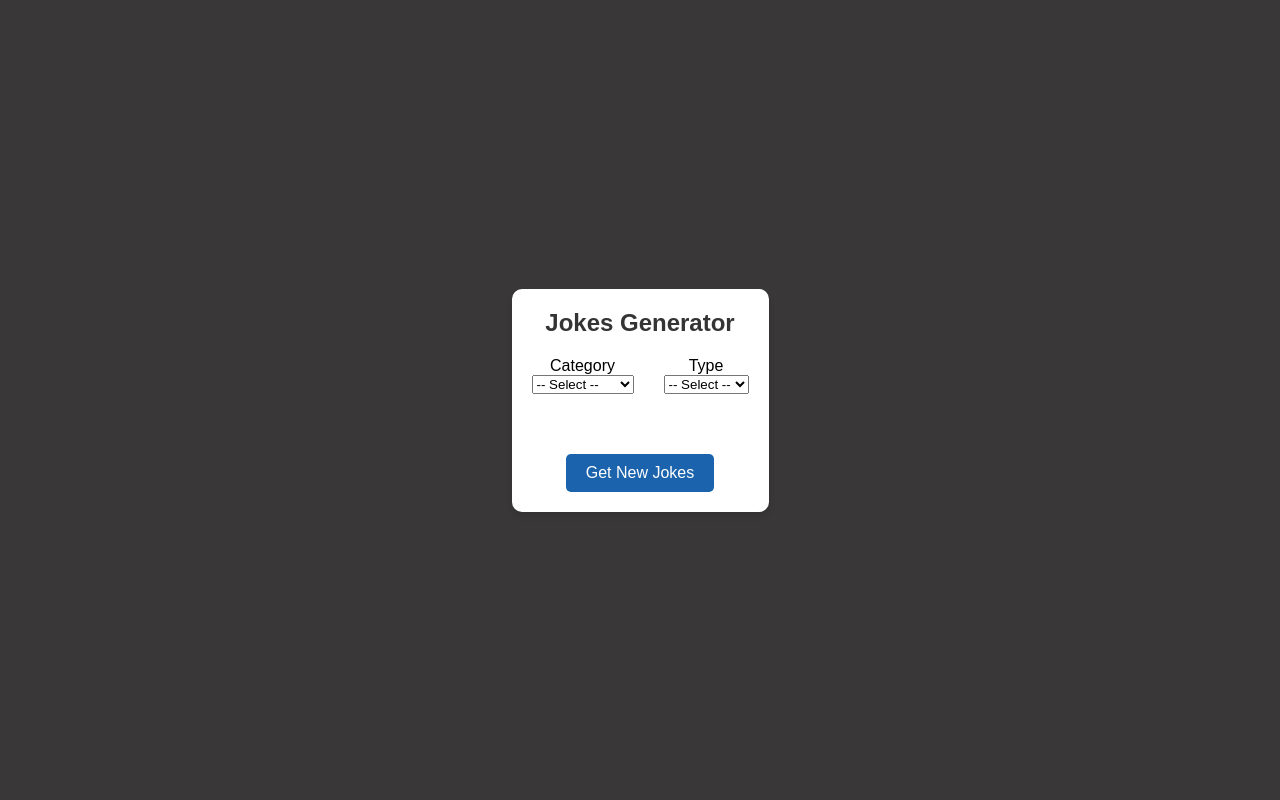
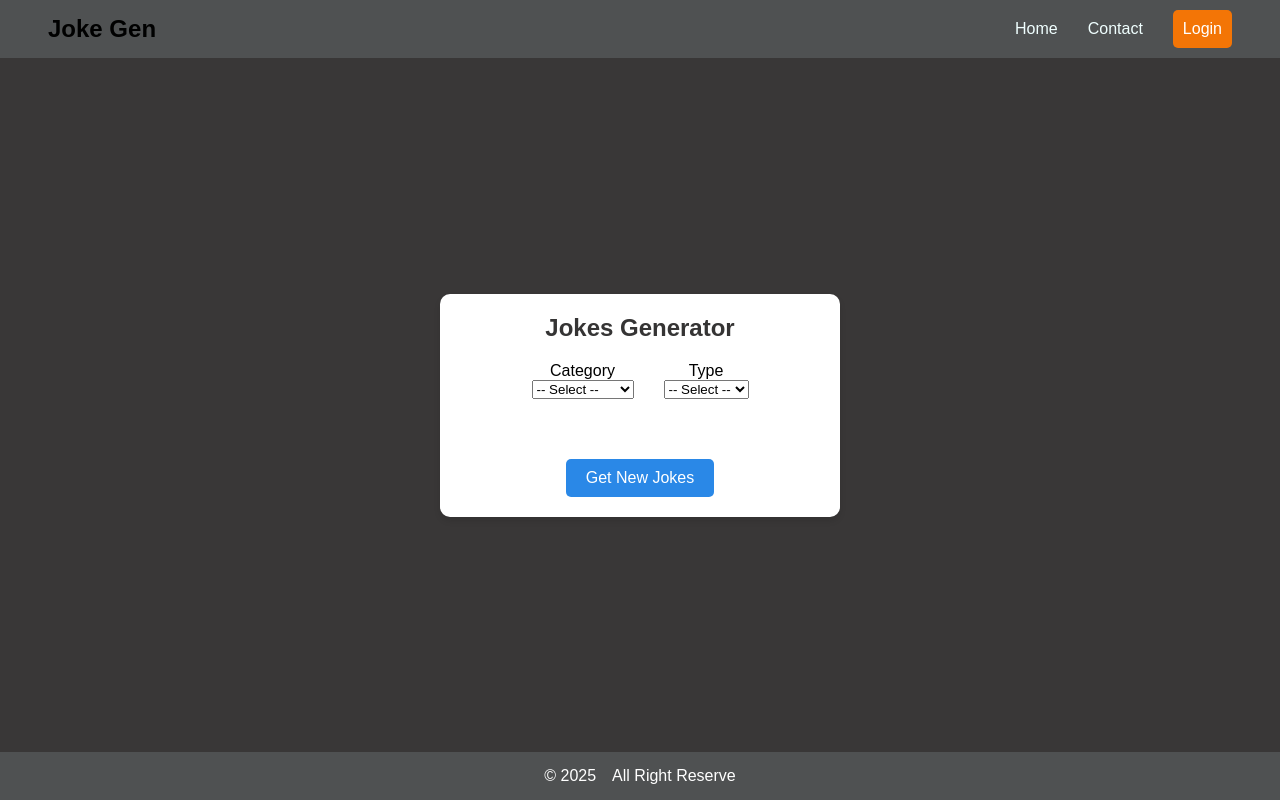
Before and after one commit to prabhakar37/jokes-genereator-React, a React (Vite) app: page / in a window 1280 px wide. Built offline with nearby package versions, Linux system fonts and the light colour scheme.

Commit message:
feat: route navbar and modified in styles

```diff
--- a/components/Navbar.jsx
+++ b/components/Navbar.jsx
@@ -1,5 +1,7 @@
-import React from 'react'
+
+import { Link } from "react-router-dom";
 import "../src/styles/navbar.css"
+import Contact from './Contacts';
 
 function Navbar() {
   return (
@@ -9,8 +11,8 @@ function Navbar() {
         <h2 id='logo-sml'>JG</h2>
 
         <nav className="nav-link">
-          <a href="#">Home</a>
-          <a href="#">Query</a>
+          <Link to="/">Home</Link>
+          <Link to="/contacts">Contact</Link>
           <button id="login-btn">Login</button>
         </nav>
       </div>
--- a/package.json
+++ b/package.json
@@ -5,13 +5,15 @@
   "scripts": {
     "test": "echo \"Error: no test specified\" && exit 1",
     "start": "npx parcel public/index.html",
-     "build": "parcel build public/index.html"
+    "build": "parcel build public/index.html"
   },
   "author": "prabhakar kumar",
   "license": "ISC",
   "dependencies": {
+    "@emailjs/browser": "^4.4.1",
     "react": "^19.1.1",
-    "react-dom": "^19.1.1"
+    "react-dom": "^19.1.1",
+    "react-router-dom": "^7.9.2"
   },
   "devDependencies": {
     "parcel": "^2.16.0"
--- a/public/index.html
+++ b/public/index.html
@@ -3,7 +3,8 @@
 <head>
     <meta charset="UTF-8">
     <meta name="viewport" content="width=device-width, initial-scale=1.0">
-    <script src="../src/main.js" type="module"></script>
+    <link href="https://fonts.googleapis.com/css2?family=Material+Symbols+Outlined" rel="stylesheet" />
+    <script src="../src/main.js" type="module"  defer></script>
     <title>jokes genereator</title>
 </head>
 <body>
--- a/src/App.jsx
+++ b/src/App.jsx
@@ -1,6 +1,10 @@
 import { useState } from "react";
 import Button from "../components/Button";
 import SelectOption from "../components/SelectOption";
+import Footer from "../components/Footer";
+import Navbar from "../components/Navbar";
+import ErrorPage from "../components/ErrorPage";
+import Contact from "../components/Contacts";
 
 
 function App() {
@@ -19,8 +23,8 @@ function App() {
     fetch(`https://v2.jokeapi.dev/joke/${category}?type=${type}`)
         .then(res => res.json())
         .then((data)=>{
-          console.log(category);
-          console.log(type);
+          // console.log(category);
+          // console.log(type);
 
           // console.log(data);
 
@@ -40,21 +44,34 @@ function App() {
 
 
   return (
-    <div>
+    <>
+      <div className="wrapper">
+        <Navbar></Navbar>
+        <div className="mian-contect">
           <div className="joke-container">
             <h1>Jokes Generator</h1>
 
-          <SelectOption jokeCategoryFunc = {categoryFunc} jokeTypeFunc = {typeFunc}/>
+            <SelectOption
+              jokeCategoryFunc={categoryFunc}
+              jokeTypeFunc={typeFunc}
+            />
 
             <div className="joke">
               <p id="setup">{jokeSetup}</p>
               <p id="single-jokes">{jokeSingle}</p>
             </div>
-          <div className="punchline" id="punchline">{jokePunchline}</div>
-          <Button clickFunction = {fetchData}/>
+            <div className="punchline" id="punchline">
+              {jokePunchline}
+            </div>
+            <Button clickFunction={fetchData} />
           </div>
         </div>
-  )
+
+        <Footer></Footer>
+      </div>
+
+    </>
+  );
 }
 
 export default App
--- a/src/styles/global.css
+++ b/src/styles/global.css
@@ -6,14 +6,24 @@
 
 body {
     font-family: Arial, sans-serif;
-    display: flex;
-    justify-content: center;
-    align-items: center;
     height: 100vh;
     background-color: #393737;
     margin: 0;
 }
 
+.wrapper{
+    min-height: 100vh;
+    display: flex;
+    flex-direction: column;
+}
+
+.mian-contect{
+    flex: 1;
+     display: flex;
+    justify-content: center; /* horizontally center */
+    align-items: center;     /* vertically center */
+    height: 100%;
+}
 
 .joke-container {
     background-color: white;
@@ -79,8 +89,7 @@ button {
     padding: 10px 20px;
     margin-top: 20px;
     font-size: 16px;
-    background-color: #1b63ac;
-
+    background-color: #2a88e7;
     color: white;
     border: none;
     border-radius: 5px;
@@ -88,5 +97,15 @@ button {
 }
 
 button:hover {
-    background-color: #084a87;
+    background-color: #1861a6;
 }
+
+
+.footer{
+    display: flex;
+    justify-content: center;
+    gap: 1rem;
+    background-color: #4f5152;
+    color: white;
+    padding: 15px 0;
+}
```
Also changed, not shown: src/main.js (+12 -1 lines). Lines whose indentation alone changed are shown as unchanged.
